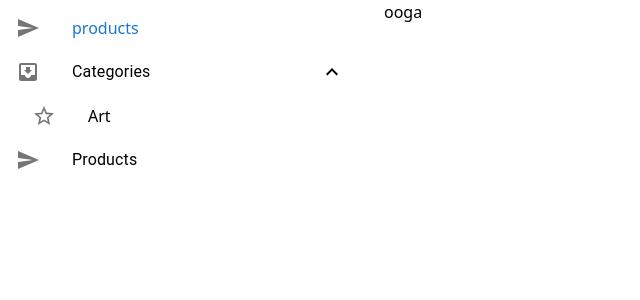
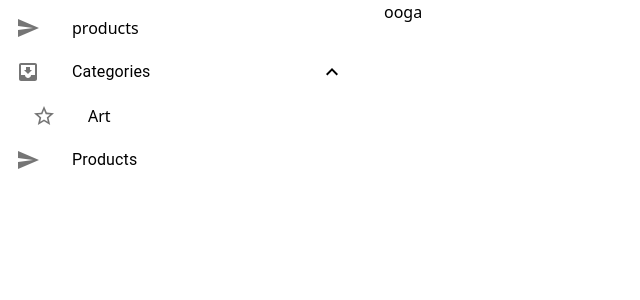
Before and after one commit to Olkens/SD-frontend, a React (Vite) app: page /admin-dashboard in a window 1280 px wide. Shown: the top 300 px of the page, without its empty margins (0-640 px from the left). Built offline with nearby package versions, Linux system fonts and the light colour scheme.

Commit message:
Zmiany dotyczące odpytywania serwera po wprowadzniu spring security

```diff
--- a/src/api/CategoryApiService.js
+++ b/src/api/CategoryApiService.js
@@ -5,8 +5,9 @@ import { useMutation } from 'react-query'
 export const baseCategoryClient = axios.create({
     baseURL: 'http://localhost:8080/api/',
     headers: {
-        "Access-Control-Allow-Origin": "http://localhost:8080/",
-        'Content-Type': 'application/json'
+        "Access-Control-Allow-Origin": "http://localhost:8080/api/category",
+        'Content-Type': 'application/json',
+        'Authorization': 'Basic dmVyczpxd2VydGFzZGZn'
     },
 
 })
--- a/src/components/CategoriesList.tsx
+++ b/src/components/CategoriesList.tsx
@@ -1,4 +1,5 @@
 import CategoryCreateForm from './CategoryCreateForm'
+import CategoryItem from './CategoryItem'
 import { getCategories } from '../api/CategoryApiService.js'
 import { useQuery } from 'react-query'
 
@@ -15,11 +16,11 @@ export default function CategoriesList() {
             {status === 'loading' ? (
                 <p>wait</p>
             ) : status === 'error' ? (
-                <p> Nie udalo się połączyć z serwerem </p>
+                <p> Nie udalo się połączyć z serwerem: {error.message}</p>
             ) :
                 <ul>
                     {data.map(c => {
-                        return <li>{c.name}</li>
+                        return <CategoryItem category={c}></CategoryItem>
                     })}
                 </ul>}
         </>
--- a/src/components/CategoryItem.tsx
+++ b/src/components/CategoryItem.tsx
@@ -4,7 +4,7 @@ const CategoryItem: React.FC<{category: BaseCategory}> = (props) => {
  return(
     <>
     <p>{props.category.name}</p>
-    <p>{category.color}</p>
+    <p>{props.category.color}</p>
     </>
  )
 };
--- a/src/components/Sidebar.tsx
+++ b/src/components/Sidebar.tsx
@@ -24,11 +24,11 @@ export default function NestedList() {
       component="nav"
       aria-labelledby="nested-list-subheader"
     >
-      <ListItemButton>
+      <ListItemButton href="/products">
         <ListItemIcon>
           <SendIcon />
         </ListItemIcon>
-        <Link underline="none" href="/products">products</Link>
+        products
       </ListItemButton>
       <ListItemButton onClick={handleClick}>
         <ListItemIcon>
```
